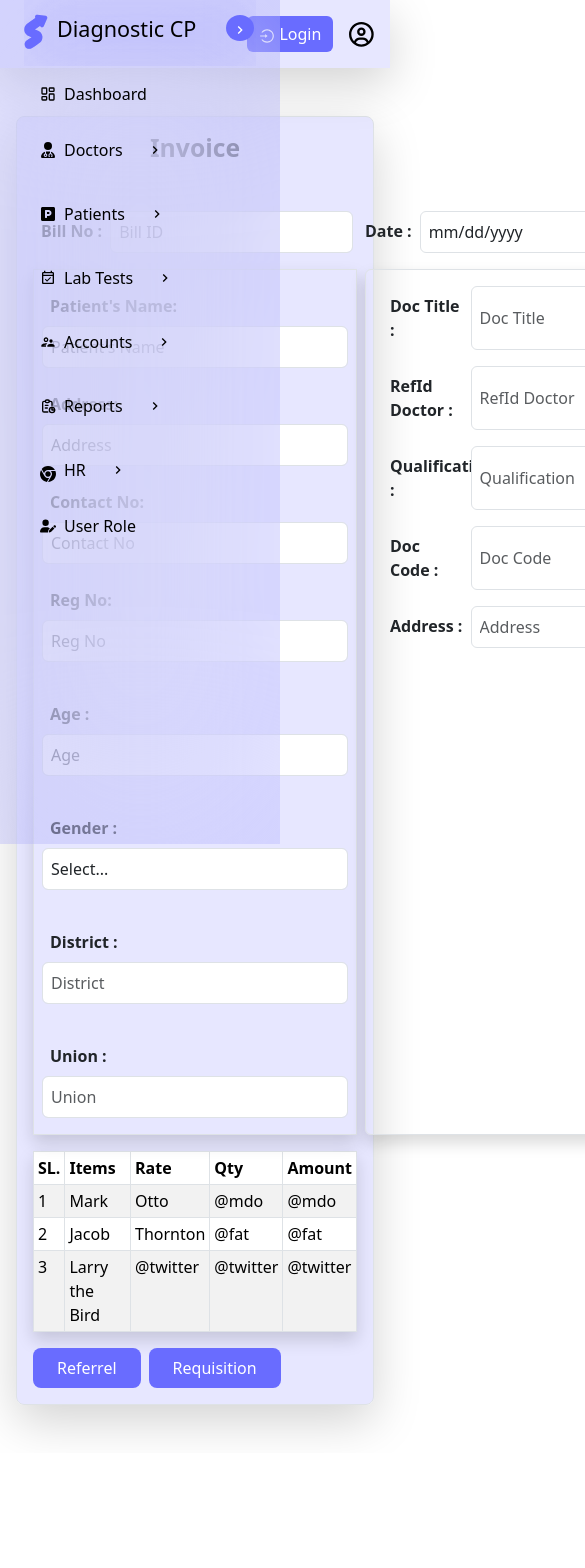
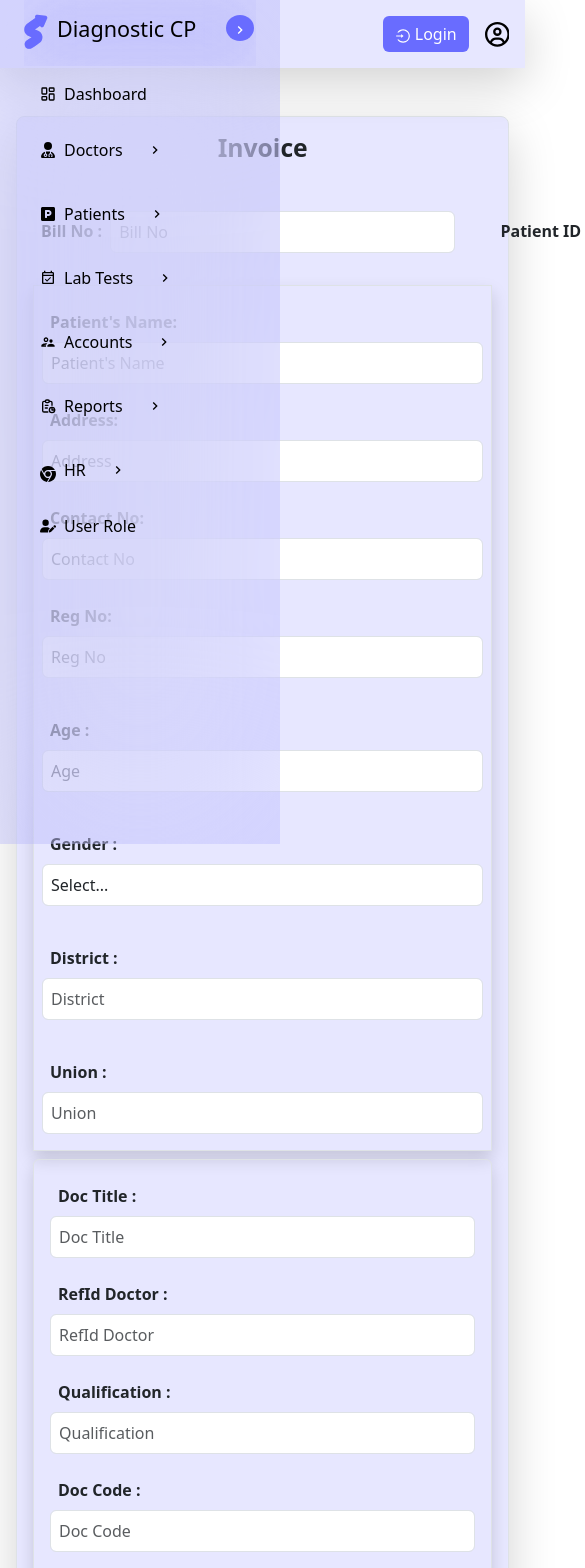
Before and after one commit to majbaulhoque/Hospital-Management-Systemstem, a React (Vite) app: page /lab-test/invoice-generation in a window 390 px wide. Shown: the top 1568 px of the page, 585 px wide, since content can reach past the window. Before the commit the page ends 1453 px from the top, so only its background shows below. Built offline with nearby package versions, Linux system fonts and the light colour scheme.

Commit message:
added  input box & fixed responsive issue

```diff
--- a/src/Pages/LabTest/InvoiceGeneration.jsx
+++ b/src/Pages/LabTest/InvoiceGeneration.jsx
@@ -7,21 +7,34 @@ const InvoiceGeneration = () => {
             <div className="invoice-container border p-3 my-5 rounded-3 shadow-lg container">
                 <h2 className='text-center fw-bolder mb-5'>Invoice</h2>
                 <div className="row">
-                    <div className='d-flex justify-content-between'>
-                        <div className="col-12 col-md-6 col-lg-4">
-                            <Form.Group className="d-flex  mb-3" controlId="exampleForm.ControlInput1">
-                                <Form.Label className='fw-bold m-2'>Bill No : </Form.Label>
-                                <Form.Control type="number" placeholder="Bill ID" className='w-75 p-2' />
+                    <div className='d-flex justify-content-between mb-3'>
+                        <div className="col-12 col-md-6 col-lg-3">
+                            <Form.Group className="d-flex mb-3" controlId="billNumber">
+                                <Form.Label className='fw-bold m-2'>Bill No :</Form.Label>
+                                <Form.Control type="number" placeholder="Bill No" className='w-75 p-2' />
                             </Form.Group>
                         </div>
                         <div className="col-12 col-md-6 col-lg-3">
-                            <Form.Group className="d-flex  mb-3" controlId="exampleForm.ControlInput1">
-                                <Form.Label className='fw-bold m-2'>Date : </Form.Label>
+                            <Form.Group className="d-flex mb-3" controlId="patientId">
+                                <Form.Label className='fw-bold m-2'>Patient ID :</Form.Label>
+                                <Form.Control type="number" placeholder="Patient ID" className='w-50 p-2' />
+                            </Form.Group>
+                        </div>
+                        <div className="col-12 col-md-6 col-lg-3">
+                            <Form.Group className="d-flex mb-3" controlId="sampleId">
+                                <Form.Label className='fw-bold m-2'>Sample ID :</Form.Label>
+                                <Form.Control type="number" placeholder="Sample ID" className='w-50 p-2' />
+                            </Form.Group>
+                        </div>
+                        <div className="col-12 col-md-6 col-lg-3">
+                            <Form.Group className="d-flex mb-3" controlId="billDate">
+                                <Form.Label className='fw-bold m-2'>Date :</Form.Label>
                                 <Form.Control type="date" className='w-75 p-2' />
                             </Form.Group>
                         </div>
                     </div>
-                    <div className='d-flex gap-2'>
+
+                    <div className='d-flex flex-column flex-md-row gap-2'>
                         <div className='border shadow col-12 col-md-6 px-2'>
                             <Form.Group className="d-flex flex-column flex-md-row my-3" controlId="exampleForm.ControlInput1">
                                 <Form.Label className='fw-bold m-2 col-12 col-md-4'>Patient{`'`}s Name:</Form.Label>
@@ -72,34 +85,32 @@ const InvoiceGeneration = () => {
                         </div>
 
                         <div className="col-12 col-md-6 col-lg-6 border rounded shadow p-3">
-                            <Form.Group className="d-flex " controlId="exampleForm.ControlInput1">
-                                <Form.Label className="fw-bold mb-2 m-2 col-3">Doc Title :</Form.Label>
-                                <Form.Control type="text" placeholder="Doc Title" className="w-50 p-2" />
+                            <Form.Group className="d-flex flex-column flex-md-row" controlId="exampleForm.ControlInput1">
+                                <Form.Label className="fw-bold mb-2 m-2 col-12 col-md-3">Doc Title :</Form.Label>
+                                <Form.Control type="text" placeholder="Doc Title" className="w-100 w-md-50 p-2" />
                             </Form.Group>
-                            <Form.Group className="d-flex  my-3" controlId="exampleForm.ControlInput2">
-                                <Form.Label className="fw-bold mb-2 m-2 col-3">RefId Doctor :</Form.Label>
-                                <Form.Control type="text" placeholder="RefId Doctor" className="w-50 p-2" />
+                            <Form.Group className="d-flex flex-column flex-md-row my-3" controlId="exampleForm.ControlInput2">
+                                <Form.Label className="fw-bold mb-2 m-2 col-12 col-md-3">RefId Doctor :</Form.Label>
+                                <Form.Control type="text" placeholder="RefId Doctor" className="w-100 w-md-50 p-2" />
                             </Form.Group>
-                            <Form.Group className="d-flex  my-3" controlId="exampleForm.ControlInput3">
-                                <Form.Label className="fw-bold mb-2 m-2 col-3">Qualification :</Form.Label>
-                                <Form.Control type="text" placeholder="Qualification" className="w-50 p-2" />
+                            <Form.Group className="d-flex flex-column flex-md-row my-3" controlId="exampleForm.ControlInput3">
+                                <Form.Label className="fw-bold mb-2 m-2 col-12 col-md-3">Qualification :</Form.Label>
+                                <Form.Control type="text" placeholder="Qualification" className="w-100 w-md-50 p-2" />
                             </Form.Group>
-                            <Form.Group className="d-flex  my-3" controlId="exampleForm.ControlInput4">
-                                <Form.Label className="fw-bold mb-2 m-2 col-3">Doc Code :</Form.Label>
-                                <Form.Control type="text" placeholder="Doc Code" className="w-50 p-2" />
+                            <Form.Group className="d-flex flex-column flex-md-row my-3" controlId="exampleForm.ControlInput4">
+                                <Form.Label className="fw-bold mb-2 m-2 col-12 col-md-3">Doc Code :</Form.Label>
+                                <Form.Control type="text" placeholder="Doc Code" className="w-100 w-md-50 p-2" />
                             </Form.Group>
-                            <Form.Group className="d-flex  my-3" controlId="exampleForm.ControlInput5">
-                                <Form.Label className="fw-bold mb-2 m-2 col-3">Address :</Form.Label>
-                                <Form.Control type="text" placeholder="Address" className="w-50 p-2" />
+                            <Form.Group className="d-flex flex-column flex-md-row my-3" controlId="exampleForm.ControlInput5">
+                                <Form.Label className="fw-bold mb-2 m-2 col-12 col-md-3">Address :</Form.Label>
+                                <Form.Control type="text" placeholder="Address" className="w-100 w-md-50 p-2" />
                             </Form.Group>
                         </div>
                     </div>
-
-
                 </div>
                 <div className=''>
-                    <div className='mt-3 shadow col-12 col-md-8 col-lg-8'>
-                        <Table striped bordered hover size="sm">
+                    <div className='mt-3 shadow col-12'>
+                        <Table striped bordered hover size="sm" className='shadow rounded-bottom'>
                             <thead>
                                 <tr className='common-table'>
                                     <th>SL.</th>
@@ -134,13 +145,7 @@ const InvoiceGeneration = () => {
                             </tbody>
                         </Table>
                     </div>
-                    <div className='col-12 col-md-6 col-lg-6 d-flex justify-content-start'>
-                        <button className='custom-bg-main text-white border-0 px-4 py-2 rounded-3 me-2'>Referrel</button>
-                        <button className='custom-bg-main text-white border-0 px-4 py-2 rounded-3'>Requisition</button>
-                    </div>
                 </div>
-
-
             </div>
         </div>
     );
```
